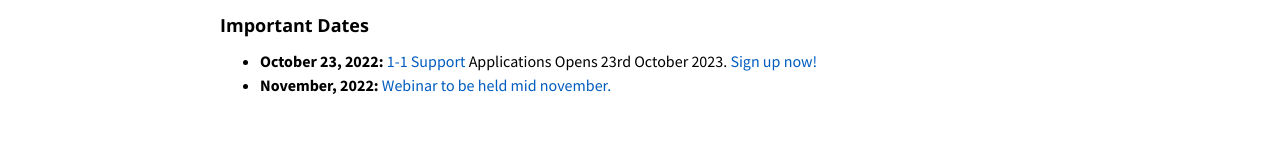
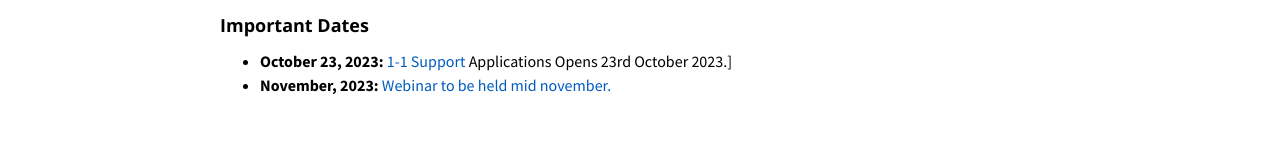
Before and after one commit to paspumasscs/paspumasscs.github.io, a plain HTML site: page index.html in a window 1280 px wide. Shown: the part 637-782 px from the top of the page. Drawn offline with nearby package versions, Linux system fonts and the light colour scheme; no server answers.

Commit message:
Update index.html

```diff
--- a/index.html
+++ b/index.html
@@ -72,8 +72,8 @@
             <h3 class="add-top-margin">Important Dates</h3>
             <p style="padding: 0; margin: 0;" class="text add-top-margin">
                <ul>
-                <li><b>October 23, 2022:</b> <a href="#1-1support">1-1 Support </a> Applications Opens 23rd October 2023. <a href="https://docs.google.com/forms/d/e/1FAIpQLSe9i5KUPx7vzvgmfg_pkrK1PDYqr777yB-SZj2cMJr29a4tRA/viewform">Sign up now!</a> </li>
-                <li><b>November, 2022:</b> <a href="#webinar"> Webinar to be held mid november.</a> </li>
+                <li><b>October 23, 2023:</b> <a href="#1-1support">1-1 Support </a> Applications Opens 23rd October 2023.]</li>
+                <li><b>November, 2023:</b> <a href="#webinar"> Webinar to be held mid november.</a> </li>
                  <!--li><b>October 26, 2022:</b> <a href="#1-1support">1-1 Support </a> Applications Opens 23rd October 2023. <a href="https://docs.google.com/forms/d/e/1FAIpQLSe9i5KUPx7vzvgmfg_pkrK1PDYqr777yB-SZj2cMJr29a4tRA/viewform">Sign up now!</a> </li>
                 <!--li><b>November, 2022:</b> <a href="#webinar"> Webinar</a> (Nov 18, 2022 at 3:00pm EST) <s> Applications Open. </s> <a href="https://umass-amherst.zoom.us/rec/share/GNNP7ElwMEDWaX3ozTlvqS96evkskMCc9nLe4PRW_6jhYRsr6GIZ2VnbuzoM_SZE.lLQuRhmcuEnFn_nS?startTime=1668801737000">Watch the record!</a> </li>
                 <!-- <li><b>November 19, 2022:</b> Second Informatory <a href="#webinar"> Webinar</a>. <a href="https://umass-amherst.zoom.us/webinar/register/WN_iahy2XkaShG1-SNTlRflNw"> Register now!</a> </li> -->
```
